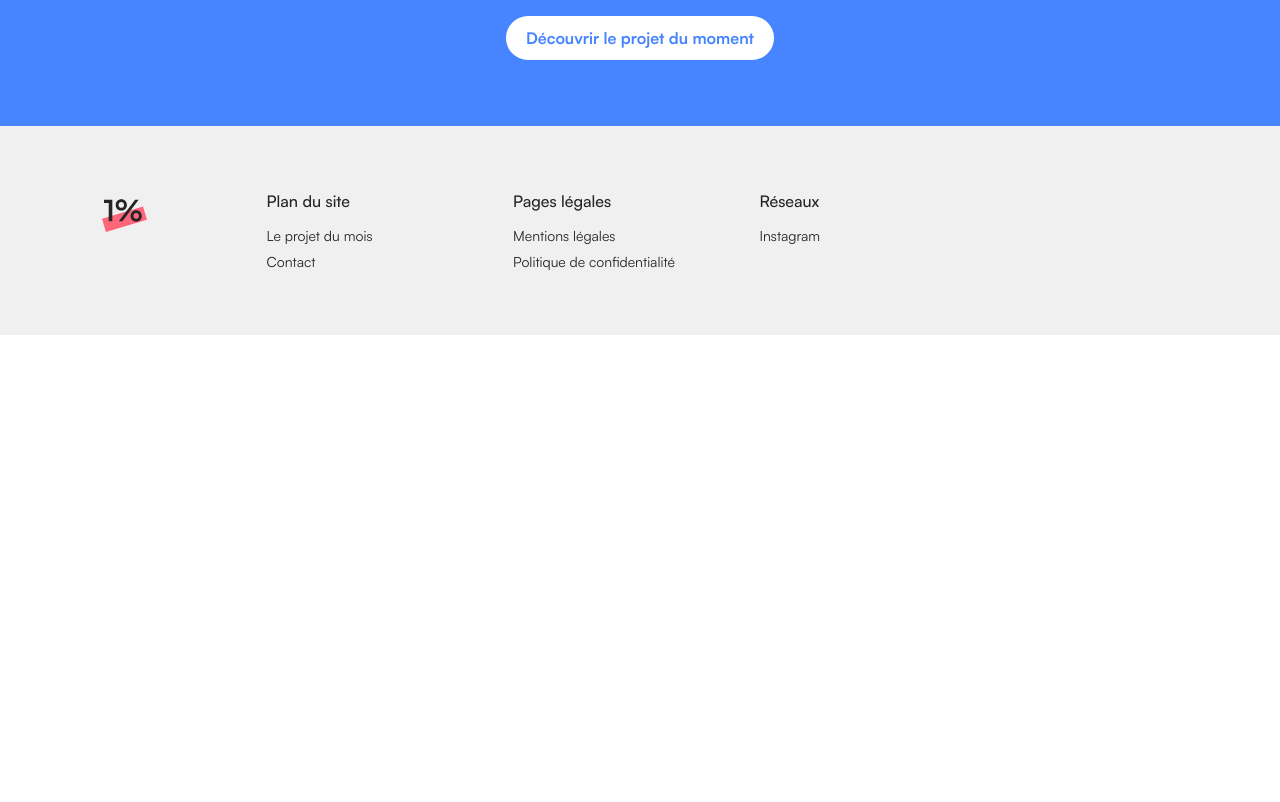
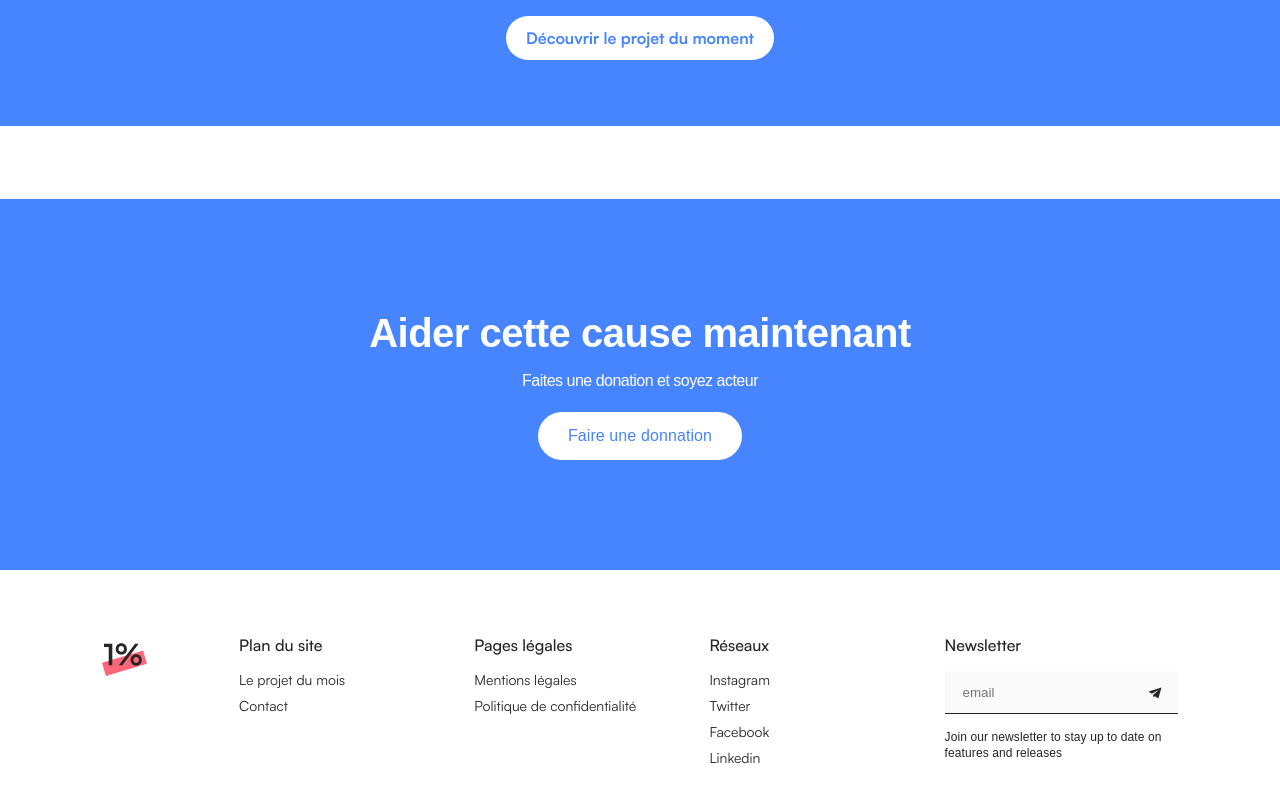
Before and after one commit to sofianslimani/unpourcent-next, a Next.js app: page /contact in a window 1280 px wide. Shown: the part 1860-2662 px from the top of the page. Before the commit the page ends 2195 px from the top, so only its background shows below. Built offline with nearby package versions, Linux system fonts and the light colour scheme.

Commit message:
feat: update design

```diff
--- /dev/null
+++ b/components/DonateSection/index.js
@@ -0,0 +1,14 @@
+import React from 'react';
+import { MaxWidth } from '../MaxWidth';
+
+export const DonateSection = () => {
+  return (
+    <section className="donate-section">
+      <MaxWidth>
+        <h2>Aider cette cause maintenant</h2>
+        <p>Faites une donation et soyez acteur</p>
+        <a href="">Faire une donnation</a>
+      </MaxWidth>
+    </section>
+  );
+};
--- a/layouts/Footer/Footer.js
+++ b/layouts/Footer/Footer.js
@@ -1,35 +1,79 @@
 import React from 'react';
 
+const ICONS = {
+  plane: (
+    <svg
+      width="14"
+      height="12"
+      viewBox="0 0 14 12"
+      fill="none"
+      xmlns="http://www.w3.org/2000/svg"
+    >
+      <path
+        fill-rule="evenodd"
+        clip-rule="evenodd"
+        d="M10.3497 11.5L6.9543 9.21477L5.58509 10.3628L5.02898 7.91888L10.9587 2.72567L3.84882 6.80974L0.5 4.39355L13.5 0.5L10.3497 11.5Z"
+        fill="#252525"
+      />
+    </svg>
+  ),
+};
+
 const Footer = () => {
-	return (<footer className={"footer container-s"}>
-			<aside className={"footer-container"}>
-				<div className={"footer-container-logo"}>
-					<img src="/logos/logo.svg" alt="logo"/>
+  return (
+    <footer className={'footer container-s'}>
+      <aside className={'footer-container'}>
+        <div className={'footer-container-logo'}>
+          <img src="/logos/logo.svg" alt="logo" />
         </div>
-				<div className={"footer-container-plan-du-site"}>
-					<h4 className={"text-16 color-black medium"}>Plan du site</h4>
+        <div className={'footer-container-plan-du-site'}>
+          <h4 className={'text-16 color-black medium'}>Plan du site</h4>
           <ul>
             <li>Le projet du mois</li>
             <li>Contact</li>
           </ul>
         </div>
-				<div className={"footer-container-pages-legales"}>
-					<h4 className={"text-16 color-black medium"}>Pages légales</h4>
+        <div className={'footer-container-pages-legales'}>
+          <h4 className={'text-16 color-black medium'}>Pages légales</h4>
           <ul>
             <li>Mentions légales</li>
             <li>Politique de confidentialité</li>
           </ul>
         </div>
-				<div className={"footer-container-social"}>
-					<h4 className={"text-16 color-black medium"}>Réseaux</h4>
+        <div className={'footer-container-social'}>
+          <h4 className={'text-16 color-black medium'}>Réseaux</h4>
           <ul>
-						<li>Instagram</li>
+            <li>
+              <a href="https://www.instagram.com/association_amatullah/?hl=fr">
+                Instagram
+              </a>
+            </li>
+            <li>
+              <a href="https://twitter.com/amatullah_fr?lang=fr">Twitter</a>
+            </li>
+            <li>
+              <a href="https://www.facebook.com/ASSOCIATION.AMATULLAH/?locale=fr_FR">
+                Facebook
+              </a>
+            </li>
+            <li>
+              <a href="https://www.linkedin.com/company/amatullah-au-service-de-l-humanité/">
+                Linkedin
+              </a>
+            </li>
           </ul>
         </div>
-				<div className={"footer-container-newsletter"}>
+        <div className={'footer-container-newsletter'}>
+          <h4 className={'text-16 color-black medium'}>Newsletter</h4>
+          <label>
+            <input type="text" placeholder="email" />
+            {ICONS.plane}
+          </label>
+          <p>Join our newsletter to stay up to date on features and releases</p>
         </div>
       </aside>
-		</footer>);
+    </footer>
+  );
 };
 
 export default Footer;
--- a/pages/association.js
+++ b/pages/association.js
@@ -4,6 +4,7 @@ import { SocialSection } from '../components/SocialSection';
 import SectionThreeKpis from '../layouts/Sections/SectionThreeKpis';
 import SectionImagesAndText from '../layouts/Sections/SectionImagesAndText';
 import Link from 'next/link';
+import { DonateSection } from '../components/DonateSection';
 
 function Association() {
   const [dataSectionThreeKpis, setDataSectionThreeKpis] = useState([
@@ -55,6 +56,7 @@ function Association() {
         data={dataSectionGrid}
       />
       <SocialSection />
+      <DonateSection />
     </div>
   );
 }
--- a/pages/contact/index.js
+++ b/pages/contact/index.js
@@ -3,6 +3,7 @@ import ContactHero from './Partials/ContactHero';
 import ContactForm from './Partials/ContactForm';
 import ContactFaq from './Partials/ContactFaq';
 import ContactBanner from './Partials/ContactBanner';
+import { DonateSection } from '../../components/DonateSection';
 
 const ContactPage = () => {
   return (
@@ -11,6 +12,7 @@ const ContactPage = () => {
       <ContactForm />
       <ContactFaq />
       <ContactBanner />
+      <DonateSection />
     </>
   );
 };
--- a/styles/components/_components.scss
+++ b/styles/components/_components.scss
@@ -3,3 +3,4 @@
 @import 'maxWidth/max-width';
 @import 'heroAssociation/hero-association';
 @import 'socialSection/social-section';
+@import 'donateSection/donate-section';
--- /dev/null
+++ b/styles/components/donateSection/_donate-section.scss
@@ -0,0 +1,70 @@
+.donate-section {
+  background-color: #4685ff;
+  padding: 110px 0;
+
+  font-family: 'Satoshi', sans-serif;
+  color: white;
+
+  @include mobile() {
+    padding: 60px 0;
+  }
+
+  * + & {
+    margin-top: 73px;
+  }
+
+  .max-width {
+    display: flex;
+    flex-direction: column;
+
+    align-items: center;
+  }
+
+  h2 {
+    font-weight: 700;
+    font-size: 40px;
+    line-height: 48px;
+
+    text-align: center;
+    letter-spacing: -0.5px;
+
+    @include mobile() {
+      font-size: 28px;
+    }
+  }
+
+  p {
+    font-weight: 400;
+    font-size: 16px;
+    line-height: 22px;
+    text-align: center;
+    letter-spacing: -0.5px;
+
+    @include mobile() {
+      font-size: 14px;
+    }
+
+    * + & {
+      margin-top: 13px;
+    }
+  }
+
+  a {
+    background-color: white;
+    color: #4685ff;
+    padding: 12px 30px;
+    border-radius: 50px;
+    font-family: 'Jost', sans-serif;
+    font-weight: 500;
+    font-size: 16px;
+    line-height: 24px;
+
+    display: inline-block;
+
+    letter-spacing: 0.1px;
+
+    * + & {
+      margin-top: 20px;
+    }
+  }
+}
--- a/styles/components/heroAssociation/_hero-association.scss
+++ b/styles/components/heroAssociation/_hero-association.scss
@@ -5,8 +5,7 @@
   background-color: black;
   @extend .margin-bottom-section-100;
   .max-width {
-    position: relative;
-    padding: 137px 0 155px 0;
+    padding: 137px 16px 155px 16px;
   }
 
   .hero-association__background,
--- a/styles/components/socialSection/_social-section.scss
+++ b/styles/components/socialSection/_social-section.scss
@@ -25,6 +25,10 @@
 
     display: grid;
     grid-template-columns: repeat(4, 1fr);
+
+    @include desktop-mini() {
+      grid-template-columns: repeat(3, 1fr);
+    }
 
     @include tablet() {
       grid-template-columns: repeat(2, 1fr);
--- a/styles/layouts/footer/_footer.scss
+++ b/styles/layouts/footer/_footer.scss
@@ -1,10 +1,10 @@
 .footer {
   padding-block: 5%;
   box-sizing: border-box;
-  background-color: $grey;
+  background-color: $white;
   &-container {
     display: flex;
-    gap: 75px;
+    gap: 30px;
     justify-content: space-between;
 
     @include tablet {
@@ -24,17 +24,54 @@
       gap: 15px;
       width: 25%;
 
+      @include mobile {
+        width: 100%;
+      }
+
       ul {
         display: flex;
         flex-direction: column;
         gap: 8px;
 
-        li {
+        li,
+        a {
           @extend .text-14;
           @extend .color-black;
           @extend .regular;
         }
       }
     }
+
+    .footer-container-newsletter {
+      label {
+        position: relative;
+        background-color: #fafafa;
+        padding: 12px 36px 12px 16px;
+        border-bottom: 1px solid #252525;
+
+        input {
+          border: none;
+          outline: none;
+          background-color: #fafafa;
+        }
+
+        svg {
+          position: absolute;
+          top: 16px;
+          right: 16px;
+        }
+      }
+
+      p {
+        font-family: 'Satoshi', sans-serif;
+        font-weight: 400;
+        font-size: 12px;
+        line-height: 16px;
+
+        letter-spacing: 0.1px;
+
+        color: #252525;
+      }
+    }
   }
 }
```
Also changed, not shown: components/SocialSection/index.js (+16 -4 lines), pages/home/index.js (+64 -53 lines), 1 other file (tests, documents, lock files or other folders). Lines whose indentation alone changed are shown as unchanged.
